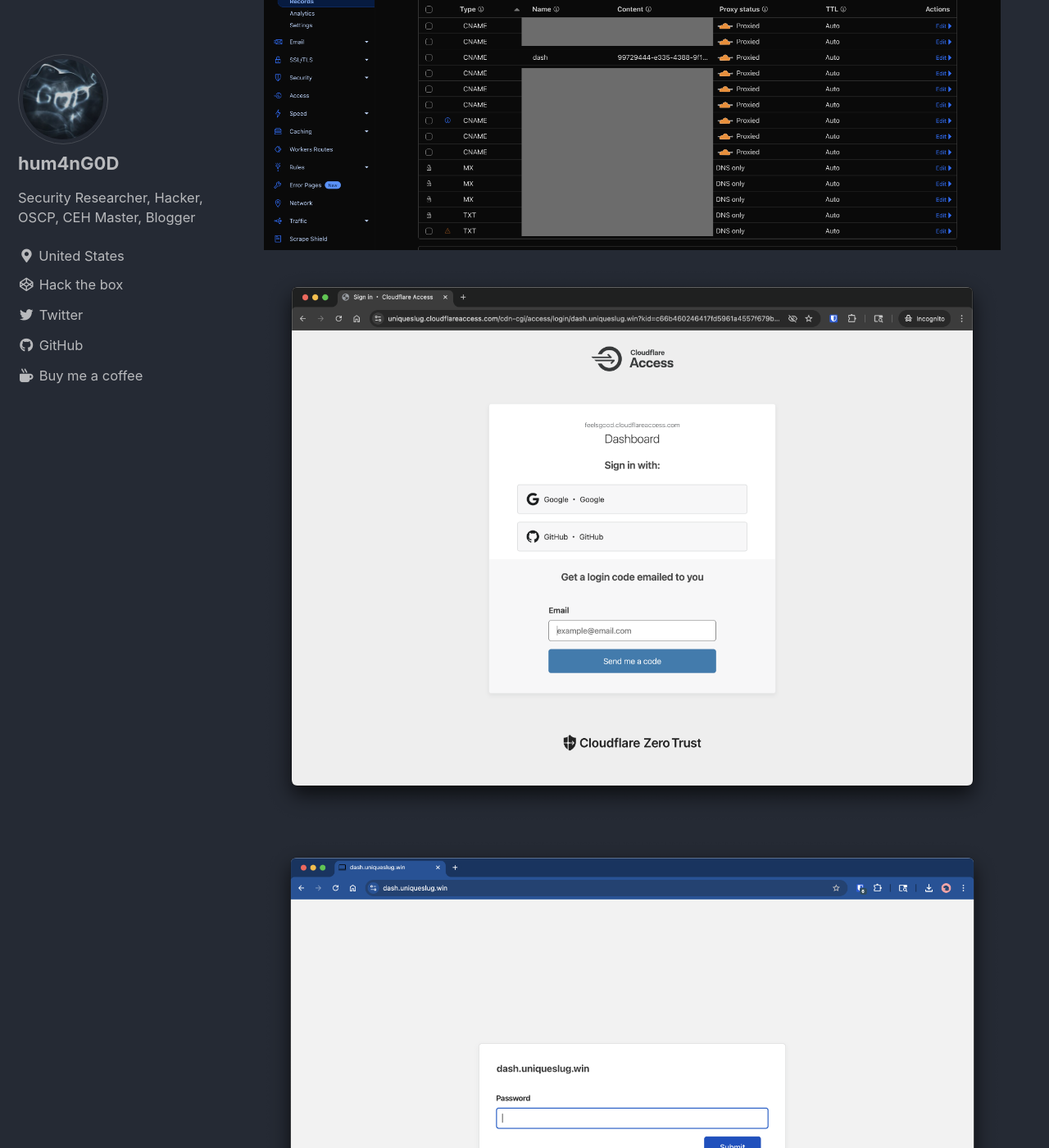
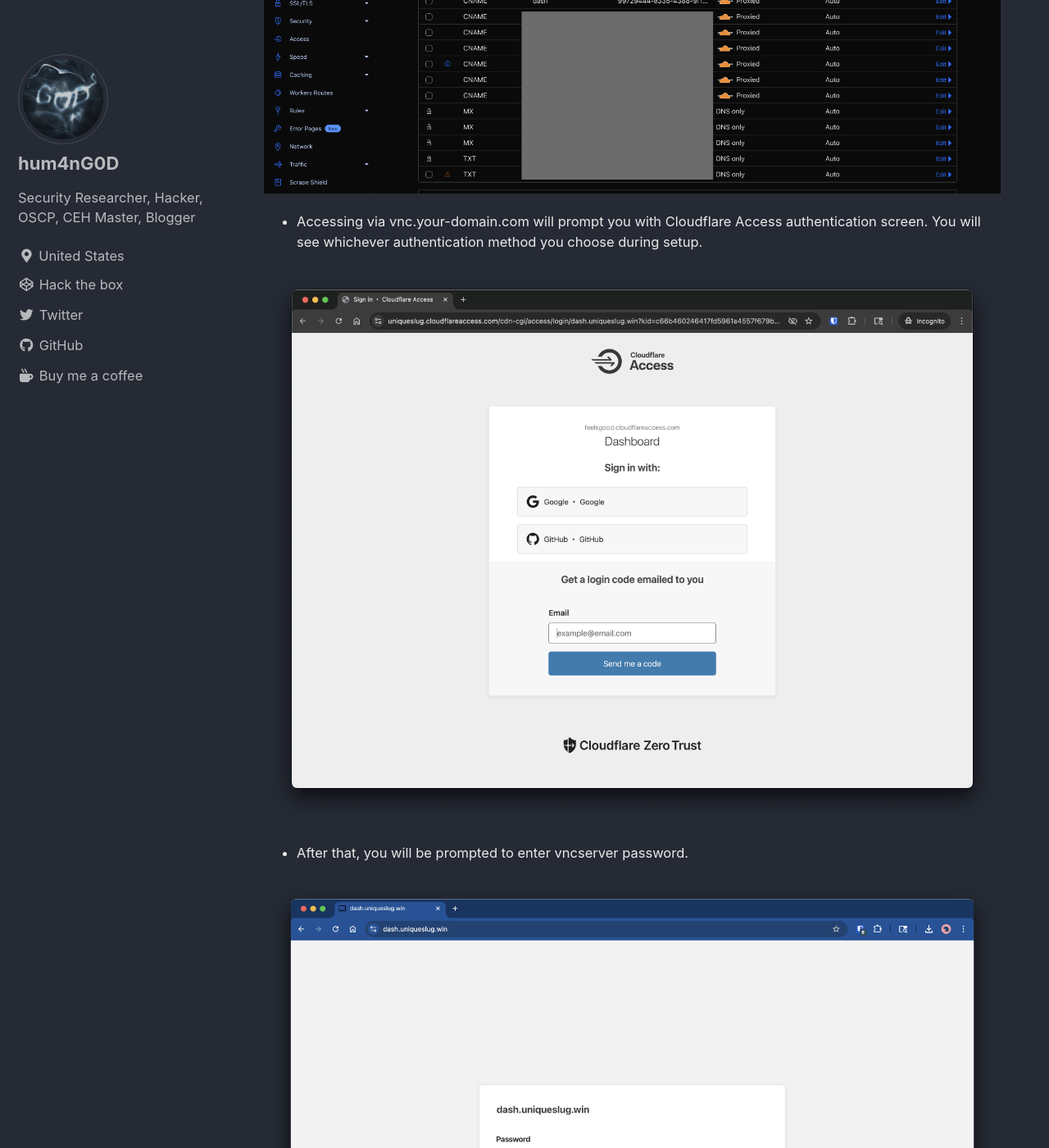
Before and after one commit to hum4nG0D/hum4nG0D.github.io, a Jekyll site: the page built from _posts/2023-02-21-Cloudflare-Render-VNC-Session-in-Browser.md, in a window 1280 px wide and 1400 px high, scrolled down 5536 px. Shown: the whole window at 82% size. Built offline with Jekyll 4.4.1, drawn with Linux system fonts in a browser that asks for light colours; cached includes are drawn as plain includes; some of the changed lines change nothing that is shown; some of the changed text lies outside the part shown.

Commit message:
Update 2023-02-21-Cloudflare-Render-VNC-Session-in-Browser.md

````diff
--- a/_posts/2023-02-21-Cloudflare-Render-VNC-Session-in-Browser.md
+++ b/_posts/2023-02-21-Cloudflare-Render-VNC-Session-in-Browser.md
@@ -1,11 +1,11 @@
 ---
 title: "Cloudflare Project: Render VNC in Browser with Secure Access"
-subtitle: "A reflection on Walter Isaacson’s biography of Steve Jobs and the powerful lessons it offers on passion, simplicity, and changing the world."
-description: "A reflection on Walter Isaacson’s biography of Steve Jobs and the powerful lessons it offers on passion, simplicity, and changing the world."
-excerpt: "A reflection on Walter Isaacson’s biography of Steve Jobs and the powerful lessons it offers on passion, simplicity, and changing the world."
+subtitle: "Rendering VNC Session in a Browser with Cloudflare Access Zero Trust Rules"
+description: "Rendering VNC Session in a Browser with Cloudflare Access Zero Trust Rules"
+excerpt: "Rendering VNC Session in a Browser with Cloudflare Access Zero Trust Rules"
 header-img: /assets/images/cloudflare-vnc/rendervnc.png
 featured-image: /assets/images/cloudflare-vnc/rendervnc.png
-featured-image-alt: "Book: Steve Jobs by Walter Isaacson"
+featured-image-alt: "Cloudflare Project: Render VNC in Browser with Secure Access"
 tags: [Cloudflare, Cloudflare DNS, Cloudflare Access, VNC, VNC in Browser]
 ---
 
@@ -22,7 +22,7 @@
 
 In this post, we’ll walk through setting up a **lightweight Kali Linux VNC server**, tunneling it securely using **Cloudflared**, and rendering it in a browser through **Cloudflare Access**.
 
----
+
 
 ## Pre-requisites:
 
@@ -87,7 +87,7 @@
 vncserver :1 geometry 1440x900 -depth 24
 ```
 
----
+
 
 ## Cloudflared: Creating and Running the Tunnel
 
@@ -128,7 +128,7 @@
 
 ![Cloudflare Tunnel](/assets/images/cloudflare-vnc/tunnel.png)
 
----
+
 
 ## Cloudflare Configuration: Secure Your VNC with Access and DNS
 
@@ -162,9 +162,15 @@
 
 ![Cloudflare DNS](/assets/images/cloudflare-vnc/dnscname.png)
 
+- Accessing via vnc.your-domain.com will prompt you with Cloudflare Access authentication screen. You will see whichever authentication method you choose during setup.
+
 ![Cloudflare DNS](/assets/images/cloudflare-vnc/cloudflareauth.png)
 
+- After that, you will be prompted to enter vncserver password.
+
 ![Cloudflare DNS](/assets/images/cloudflare-vnc/vncauth.png)
+
+- VNC session rendered in browser
 
 ![Cloudflare DNS](/assets/images/cloudflare-vnc/vncinbrowser.png)
 
````
